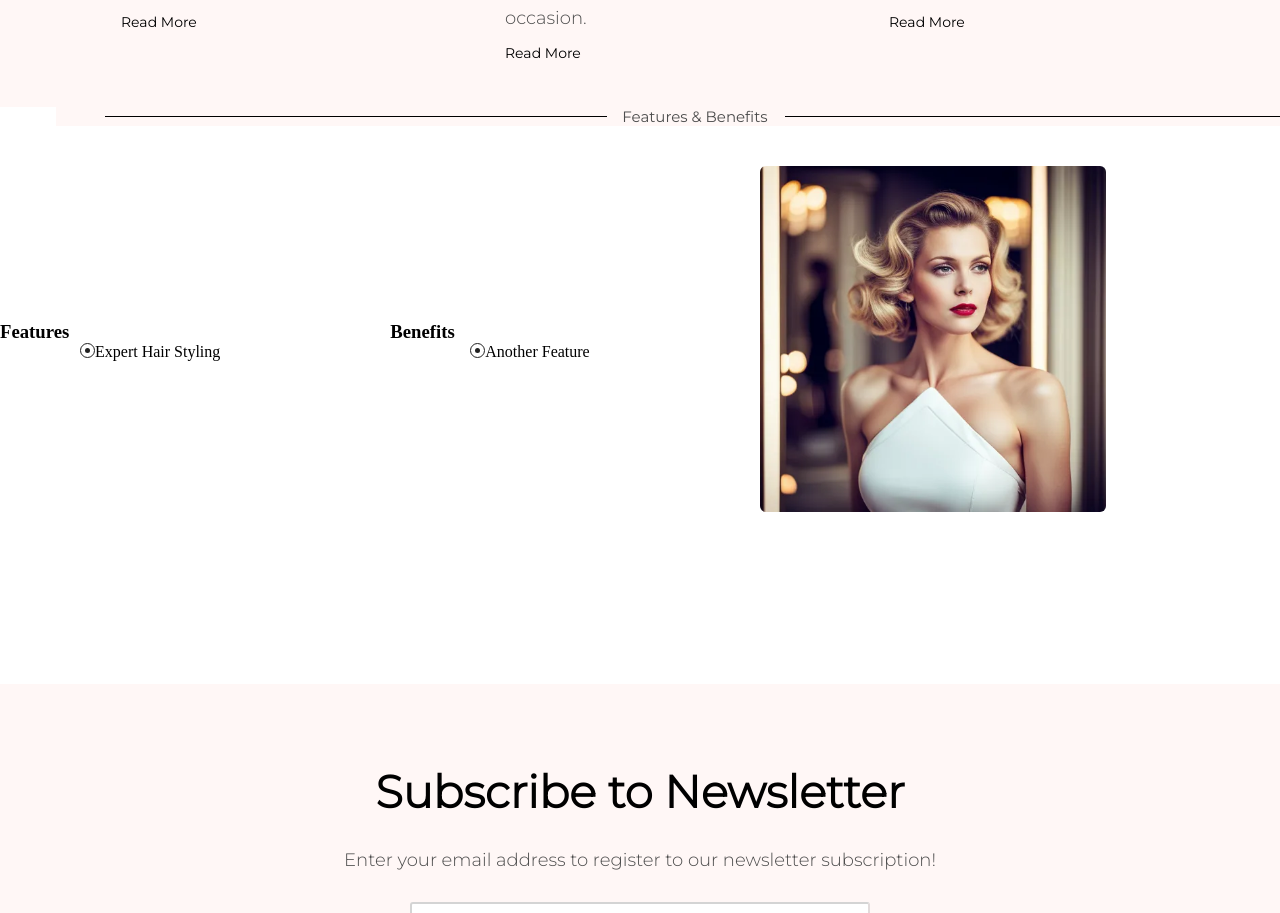
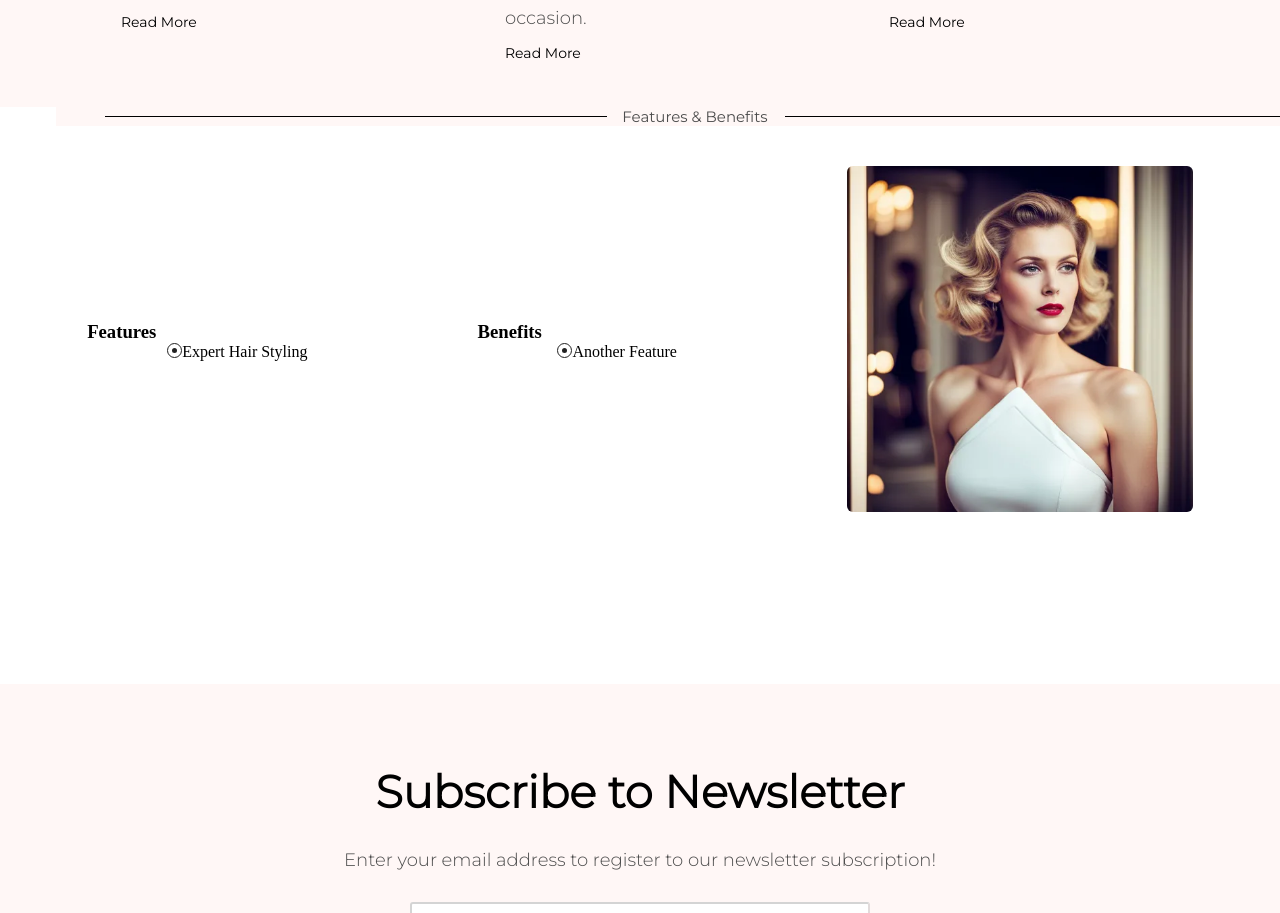
Before and after one commit to nadiahosisy/Beauty-Salon, a React (Vite) app: page /Home in a window 1280 px wide. Shown: the part 2203-3116 px from the top of the page. Built offline with nearby package versions, Linux system fonts and the light colour scheme.

Commit message:
fixed gap

```diff
--- a/src/style/home-beneifts.css
+++ b/src/style/home-beneifts.css
@@ -81,13 +81,12 @@
   display: flex;
   flex-direction: row;
   flex-grow: 1;
-  align-self: center;
+  justify-content: center;
   align-items: center;
   gap: 10px;
   transition: 0.3s;
-  padding-top: 040px;
-
-  padding-bottom: 040px;
+  padding-top: 40px;
+  padding-bottom: 40px;
   padding-left: 0px;
 }
 .header-div-features {
```
